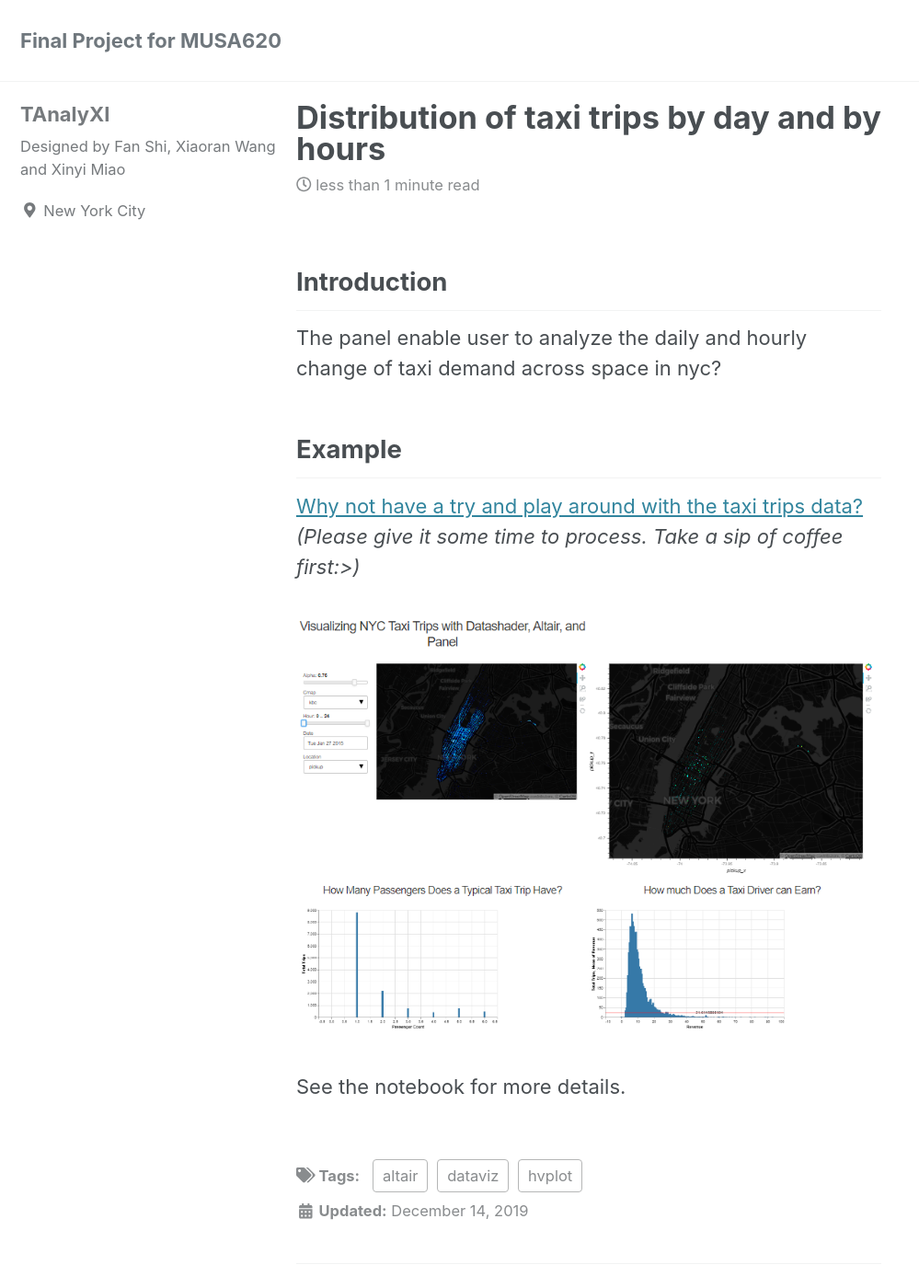
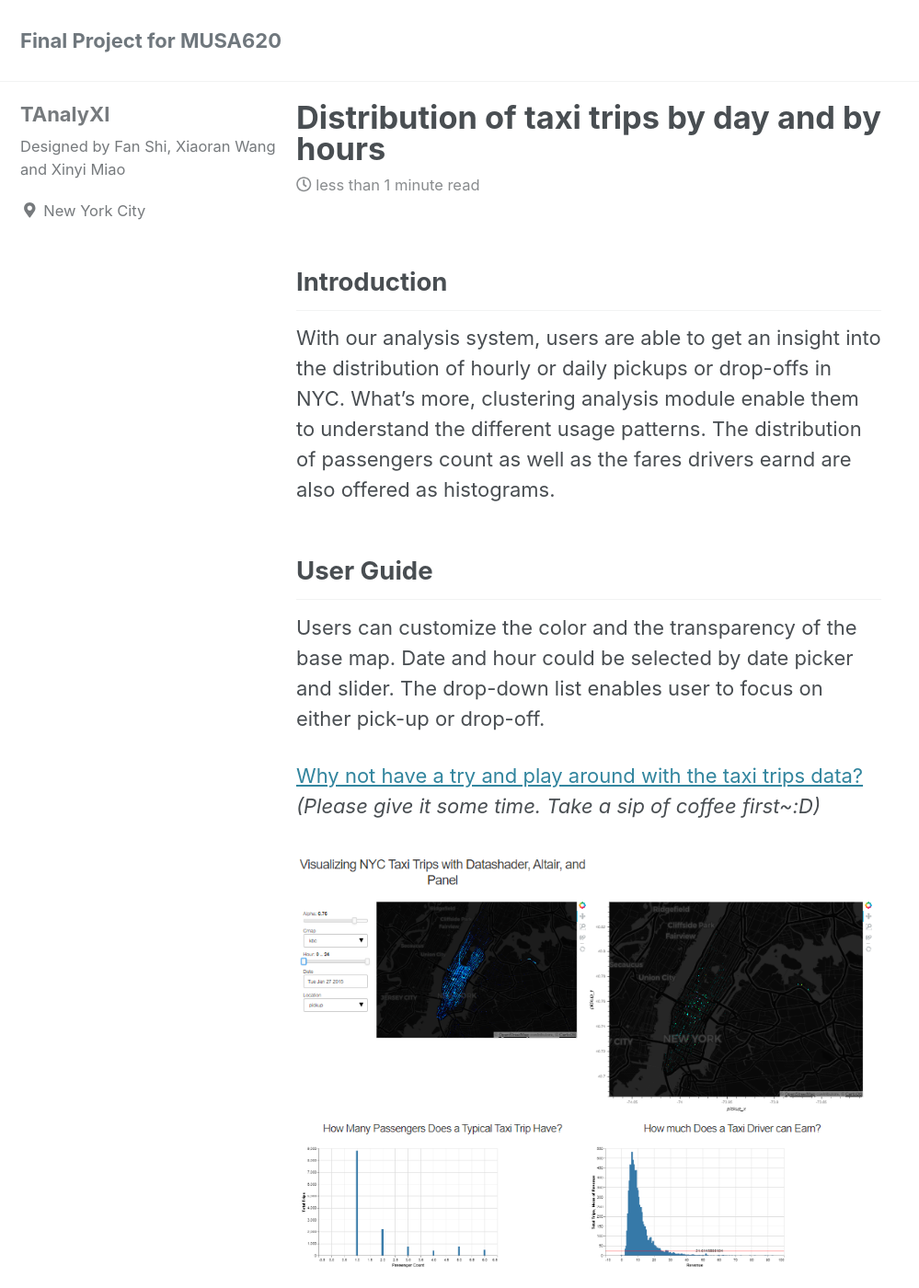
Before and after one commit to XinyiMsumyee/my-pages-starter, a Jekyll site: the page built from _posts/2019-12-14-panel1.md, in a window 1280 px wide and 1400 px high. Shown: the whole window at 92% size, without its empty margins (0-999 px from the left). Built offline with Jekyll 4.4.1, drawn with Linux system fonts in a browser that asks for light colours; cached includes are drawn as plain includes; nearby versions of some CDN libraries; a script that is not in the unit is left out; some of the changed text lies outside the part shown.

Commit message:
add more info

```diff
--- a/_posts/2019-12-14-panel1.md
+++ b/_posts/2019-12-14-panel1.md
@@ -2,20 +2,23 @@
 title: "Distribution of taxi trips by day and by hours"
 date: 2019-12-14
 published: true
-tags: [dataviz, hvplot, altair]
+tags: [dataviz, hvplot, altair, datashader, panel]
 excerpt: "This is the introduction of the prediction model."
 
 ---
 
 ## Introduction
 
-The panel enable user to analyze the daily and hourly change of taxi demand across space in nyc?
+With our analysis system, users are able to get an insight into the distribution of hourly or daily pickups or drop-offs in NYC. What's more, clustering analysis module enable them to understand the different usage patterns. The distribution of passengers count as well as the fares drivers earnd are also offered as histograms.
 
-## Example
+
+## User Guide
+
+Users can customize the color and the transparency of the base map. Date and hour could be selected by date picker and slider. The drop-down list enables user to focus on either pick-up or drop-off.
 
 [Why not have a try and play around with the taxi trips data?](https://notebooks.gesis.org/binder/jupyter/user/fanshi0301-final_project620-2pkq54af/panel/NYCtaxiApp)
-*(Please give it some time to process. Take a sip of coffee first:>)*
+*(Please give it some time. Take a sip of coffee first~:D)*
 
 ![sketch]({{ site.url }}{{ site.baseurl }}/assets/images/sketch_point.png)
 
-See the notebook for more details.
+See the [notebook](https://mybinder.org/v2/gh/fanshi0301/final_project620/master?filepath=NYCtaxiApp.ipynb) for more details.
```
